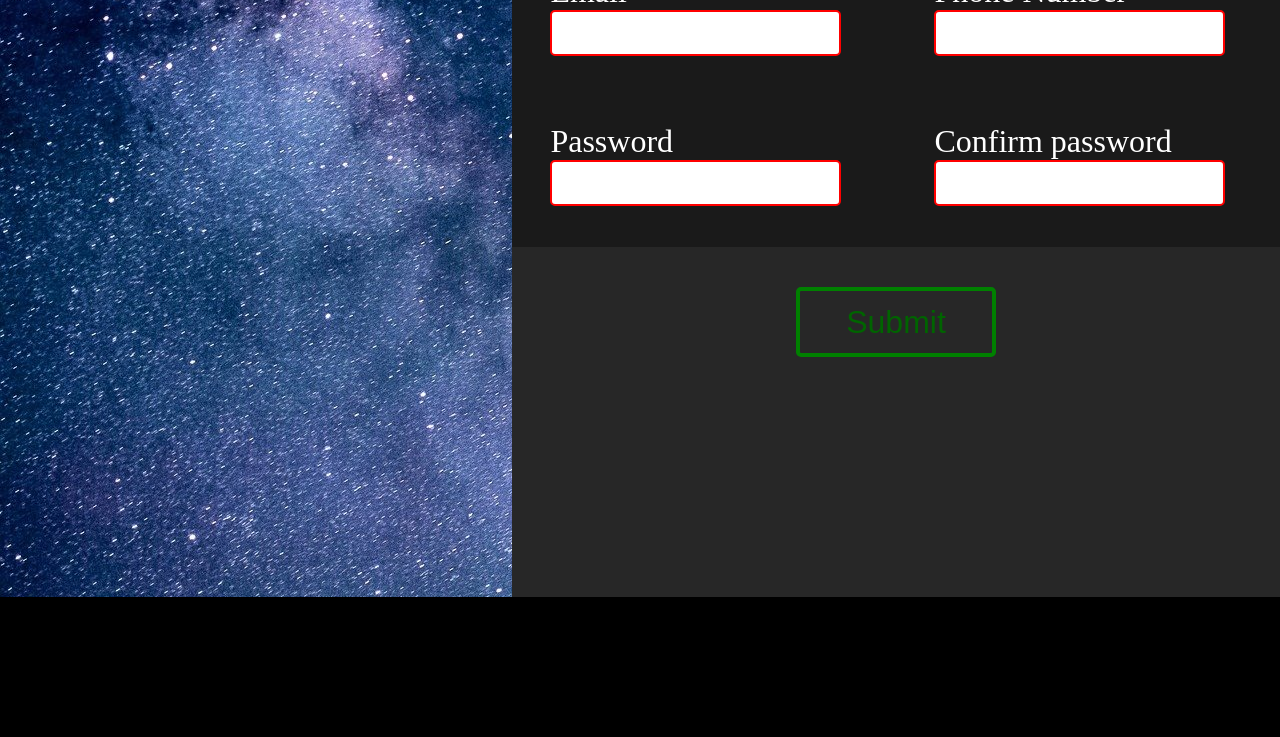
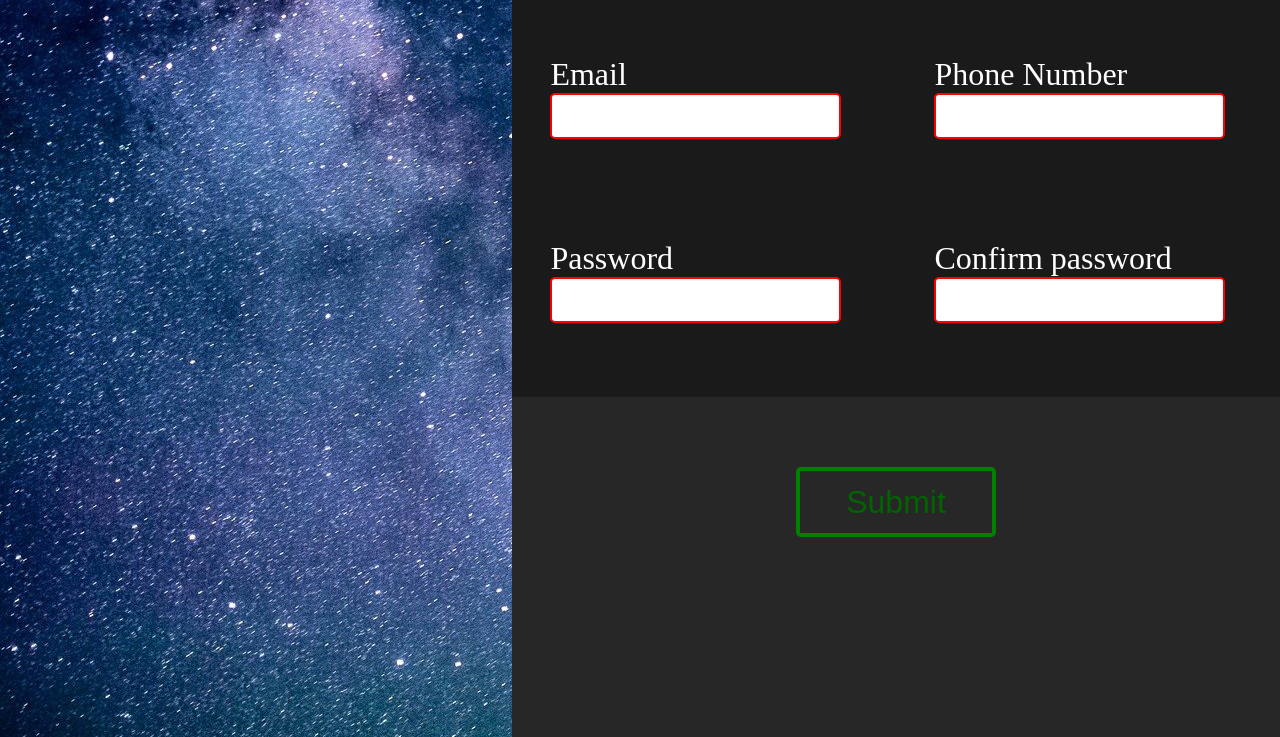
Before and after one commit to AustinHuang1203/Form, a plain HTML site: page index.html in a window 1280 px wide. Shown: the part 503-1240 px from the top of the page. Before the commit the page ends 1100 px from the top, so only its background shows below. Drawn offline with Linux system fonts and the light colour scheme.

Commit message:
fixed sizing

```diff
--- a/index.html
+++ b/index.html
@@ -19,11 +19,11 @@
             <form action="" method="get" class="form0">
             <div class="form1">
                 <div class="field">
-                    <label for="firstname">First Name</label>
+                    <label for="firstname" class="text1">First Name</label>
                     <input pattern="[a-zA-Z\s]+" oninvalid="setCustomValidity('Please enter a name. (only alphabets)')" type="text" id = "firstname" name="firstname" placeholder="John" required>
                 </div>
                 <div class="field">
-                    <label for="lastname">Last Name</label>
+                    <label for="lastname" class="text1">Last Name</label>
                     <input pattern="[a-zA-Z\s]+" oninvalid="setCustomValidity('Please enter a name. (only alphabets)')" type="text" id = "lastname" name="lastname" placeholder="Tan" required>
                 </div>
                 <div class="field">
@@ -31,15 +31,15 @@
                     <input type="email" id = "firstname" name="firstname" required>
                 </div>
                 <div class="field">
-                    <label for="number">Phone Number</label>
+                    <label for="number" class="text1">Phone Number</label>
                     <input type="tel" id = "number" name="number" minlength=8 required>
                 </div>
                 <div class="field">
-                    <label for="password">Password</label>
+                    <label for="password" class="text1">Password</label>
                     <input type="password" id = "password" name="password" pattern="(?=.*[0-9])(?=.*[a-z])(?=.*[A-Z]).{8,}" oninvalid="setCustomValidity('Requires an upper case, lower case and number. At least 8 characters long.')" required>
                 </div>
                 <div class="field">
-                    <label for="password1">Confirm password</label>
+                    <label for="password1" class="text1">Confirm password</label>
                     <input type="password" id = "password1" name="password1" required>
                 </div>
             </div>
--- a/style.css
+++ b/style.css
@@ -18,7 +18,7 @@ body{
     padding:0;
     margin:0;
     width:40%;
-    height:1100px;
+    height:1300px;
     flex-wrap:wrap;
     background-image:url(images/Stars.jpg);
 }
@@ -30,7 +30,7 @@ body{
     padding:0;
     margin:0;
     width:60%;
-    height:1100px;
+    height:1300px;
     flex-wrap:wrap;
     background-color:black;
 }
@@ -59,7 +59,7 @@ body{
     justify-content:center;
     align-content:center;
     width:100%;
-    height:300px;
+    height:350px;
     flex-wrap:wrap;
     color:white;
     font-size:2.5rem;
@@ -68,7 +68,7 @@ body{
 
 .form0{
     display:flex;
-    height:800px;
+    height:950px;
     flex-wrap:wrap;
     width:100%;
 }
@@ -77,7 +77,7 @@ body{
     display:flex;
     align-items:flex-start;
     width:100%;
-    height:450px;
+    height:550px;
     flex-wrap:wrap;
     background-color:rgb(128, 128, 128, 0.2);
 }
@@ -111,14 +111,14 @@ body{
     flex-wrap:wrap;
     justify-content:center;
     width:100%;
-    height:350px;
+    height:400px;
     background-color:rgb(128, 128, 128, 0.3);
 }
 
 .submit2{
     width:200px;
     height:70px;
-    margin-top:40px;
+    margin-top:70px;
     border: 4px solid green;
     background-color:transparent;
     color:darkgreen;
```
